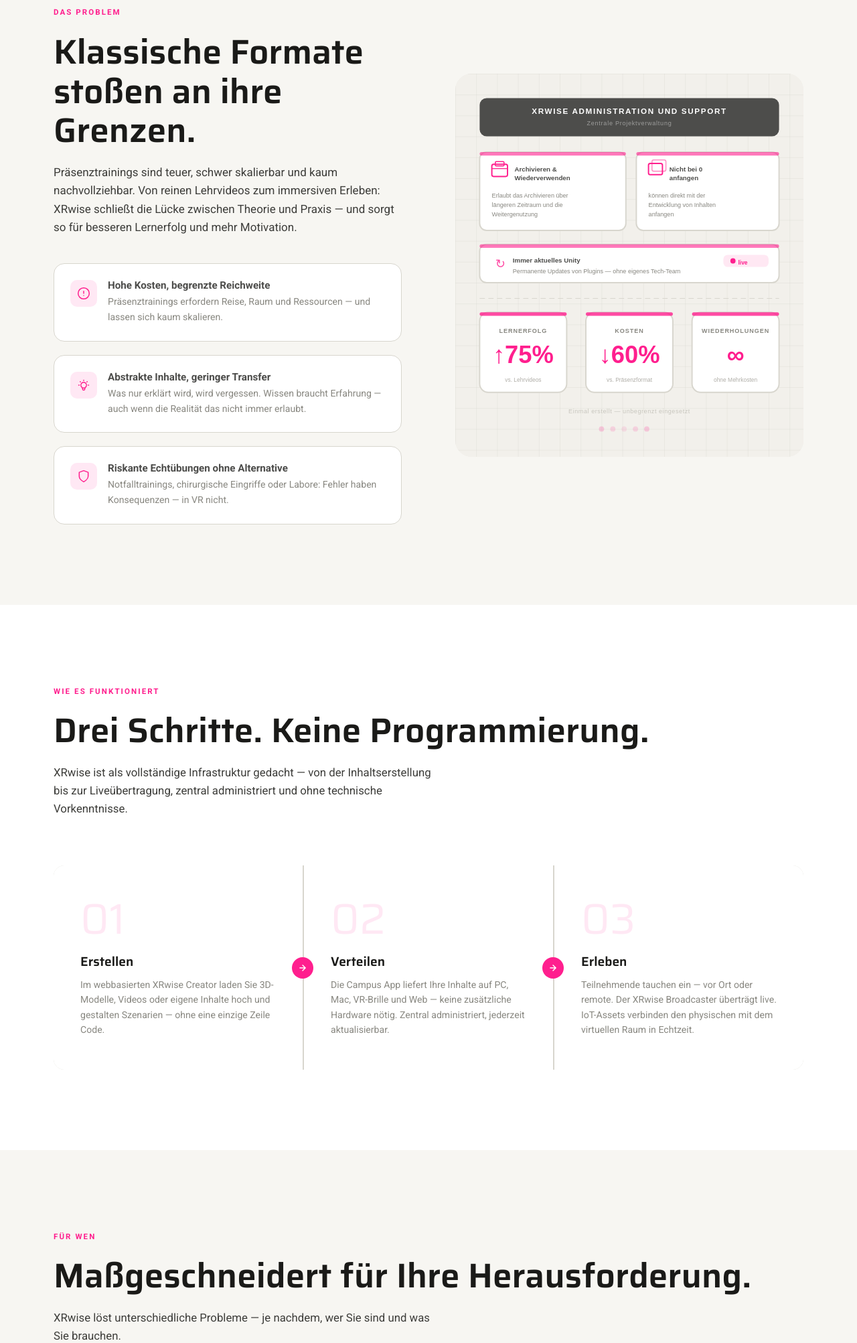
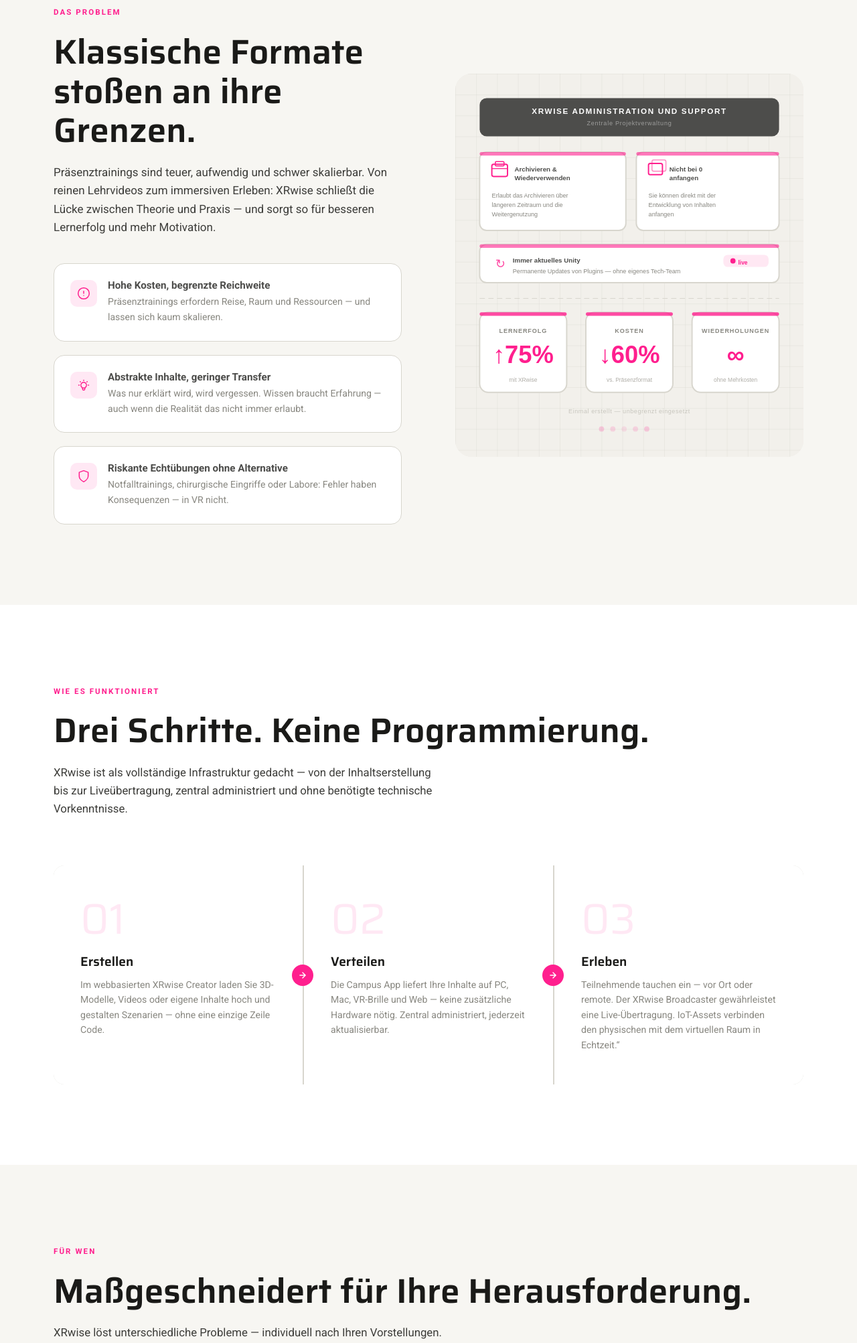
Before and after one commit to louziferr/xrwise-website, a Flask app: page / in a window 1280 px wide. Shown: the part 1304-3309 px from the top of the page at 67% size. Run offline with Flask 3, Linux system fonts and the light colour scheme.

Commit message:
adjust text

```diff
--- a/templates/xrwise_landingpage.html
+++ b/templates/xrwise_landingpage.html
@@ -58,7 +58,7 @@
       <div>
         <span class="overline">Das Problem</span>
         <h2 style="margin: 12px 0 20px;">Klassische Formate stoßen an ihre Grenzen.</h2>
-        <p>Präsenztrainings sind teuer, schwer skalierbar und kaum nachvollziehbar. Von reinen Lehrvideos zum
+        <p>Präsenztrainings sind teuer, aufwendig und schwer skalierbar. Von reinen Lehrvideos zum
           immersiven Erleben: XRwise schließt die Lücke zwischen Theorie und Praxis — und sorgt so für besseren
           Lernerfolg und mehr Motivation.</p>
         <div class="problem-list">
@@ -115,7 +115,7 @@
       <span class="overline">Wie es funktioniert</span>
       <h2>Drei Schritte. Keine Programmierung.</h2>
       <p>XRwise ist als vollständige Infrastruktur gedacht — von der Inhaltserstellung bis zur Liveübertragung,
-        zentral administriert und ohne technische Vorkenntnisse.</p>
+        zentral administriert und ohne benötigte technische Vorkenntnisse.</p>
     </div>
     <div class="platform-steps">
       <div class="platform-step">
@@ -143,8 +143,8 @@
       <div class="platform-step">
         <div class="step-num">03</div>
         <h3>Erleben</h3>
-        <p>Teilnehmende tauchen ein — vor Ort oder remote. Der XRwise Broadcaster überträgt live. IoT-Assets verbinden
-          den physischen mit dem virtuellen Raum in Echtzeit.</p>
+        <p>Teilnehmende tauchen ein — vor Ort oder remote. Der XRwise Broadcaster gewährleistet eine Live-Übertragung.
+          IoT-Assets verbinden den physischen mit dem virtuellen Raum in Echtzeit.“</p>
       </div>
     </div>
   </div>
@@ -156,7 +156,7 @@
     <div class="section-header">
       <span class="overline">Für wen</span>
       <h2>Maßgeschneidert für Ihre Herausforderung.</h2>
-      <p>XRwise löst unterschiedliche Probleme — je nachdem, wer Sie sind und was Sie brauchen.</p>
+      <p>XRwise löst unterschiedliche Probleme — individuell nach Ihren Vorstellungen.</p>
     </div>
 
     <div class="zg-tabs">
@@ -175,7 +175,8 @@
         <div class="problem-box">
           <span class="overline">Ihr Problem</span>
           <p>Mitarbeitende müssen komplexe Abläufe trainieren — von Notfallevakuierungen über Maschinenhandling bis zu
-            Compliance-Szenarien. Echtübungen sind riskant, Seminare vergessen. Der Transfer in die Praxis scheitert.
+            Compliance-Szenarien. Echtübungen sind riskant. Mit Seminaren prägen sich nicht so viele Informationen ein.
+            Die Anwendung in der Praxis scheitert.
           </p>
         </div>
         <div class="benefit-list">
@@ -190,7 +191,7 @@
             <div>
               <strong>Skalierbar & standortunabhängig</strong>
               <p>Dieselbe Qualität, ob 5 oder 500 Mitarbeitende, ob Hamburg oder München — kein Reiseaufwand, keine
-                Raummiete.</p>
+                Raummiete. Herausragende Qualität.</p>
             </div>
           </div>
           <div class="benefit-item">
@@ -253,7 +254,8 @@
       <div class="zg-content">
         <span class="overline">Hochschulen</span>
         <h2>Eine Lernmethode, die Studierende wirklich erreicht.</h2>
-        <p class="lead">Hochschullehre steht unter Druck: Mehr Studierende, komplexere Inhalte, weniger Zeit. Frontale
+        <p class="lead">Die Hochschullehre steht unter Druck: Mehr Studierende, komplexere Inhalte, weniger Zeit.
+          Frontale
           Wissensvermittlung greift zu kurz — gerade bei praxisnahen Fächern.</p>
         <div class="problem-box">
           <span class="overline">Ihr Problem</span>
@@ -341,7 +343,7 @@
         <div class="problem-box">
           <span class="overline">Ihr Problem</span>
           <p>Wie zeigen Sie etwas, das nicht mehr existiert — oder noch gar nicht? Wie erreichen Sie Zielgruppen, die
-            nicht kommen können? Wie machen Sie komplexe Themen erfahrbar statt nur erklärbar?</p>
+            nicht vor Ort erscheinen können? Wie machen Sie komplexe Themen erfahrbar statt nur erklärbar?</p>
         </div>
         <div class="benefit-list">
           <div class="benefit-item">
@@ -490,7 +492,7 @@
         </svg>
         <span class="sc-tag hochschule">Hochschule</span>
         <h4>Fluss-Habitat Simulation</h4>
-        <p>VR-Darstellung ökologischer Veränderungen durch Licht oder Nitrat-Zugabe</p>
+        <p>VR-Darstellung ökologischer Veränderungen eines Fluss-Habitats durch Licht oder Nitrat-Zugabe</p>
       </div>
 
       <div class="scenario-card">
@@ -508,7 +510,7 @@
         </svg>
         <span class="sc-tag unternehmen">Unternehmen</span>
         <h4>Architektur-Begehung</h4>
-        <p>Architekten begehen 3D-Entwürfe mit Bauherren — ohne Programmierung</p>
+        <p>Architekt:innen begehen ihre 3D-Entwürfe mit den Auftraggebenden — ohne Programmierung</p>
       </div>
 
       <div class="scenario-card">
@@ -527,7 +529,7 @@
           <circle fill="#4D4D4B" cx="28" cy="14" r="2.5" />
           <circle fill="#4D4D4B" cx="36" cy="20" r="2.5" />
         </svg>
-        <span class="sc-tag unternehmen">Unternehmen</span>
+        <span class="sc-tag einrichtung">Öffentlich</span>
         <h4>Evakuierungsübung</h4>
         <p>Notfallszenarien sicher und wiederholbar im virtuellen Raum trainieren</p>
       </div>
@@ -553,7 +555,8 @@
         </svg>
         <span class="sc-tag einrichtung">Öffentlich</span>
         <h4>Theater-Training</h4>
-        <p>Immersive Entscheidungstrainings unter Zeitdruck für Bühnentechnik</p>
+        <p>Immersive Trainingsszenarien für Situationen mit technischen Problemen oder schnellen Notentscheidungen unter
+          Zeitdruck</p>
       </div>
 
       <div class="scenario-card">
@@ -574,7 +577,7 @@
           <line stroke="#4D4D4B" stroke-width="1" x1="16" y1="42" x2="16" y2="46" />
         </svg>
         <span class="sc-tag unternehmen">Unternehmen</span>
-        <h4>Innendesign-Test</h4>
+        <h4>Innendesign-Simulationen</h4>
         <p>Entwürfe im virtuellen Raum testen, bevor Entscheidungen getroffen werden</p>
       </div>
 
@@ -601,7 +604,7 @@
           <path stroke="#FF1F8E" stroke-width="1.4" fill="none" d="M12 40 L12 34 M12 40 L18 40" />
           <path stroke="#FF1F8E" stroke-width="1.4" fill="none" d="M40 40 L40 34 M40 40 L34 40" />
         </svg>
-        <span class="sc-tag hochschule">Hochschule</span>
+        <span class="sc-tag einrichtung">Öffentlich</span>
         <h4>Cultural Heritage</h4>
         <p>Historische Orte und Stätten werden digital wiedererweckt und erlebbar</p>
       </div>
@@ -794,8 +797,6 @@
     <div class="section-header">
       <span class="overline">Standorte</span>
       <h2>Vor Ort. In ganz Deutschland.</h2>
-      <p>XRwise ist an drei Standorten vertreten — für persönliche Beratung, Demonstrations-Sessions und gemeinsame
-        Projektentwicklung.</p>
     </div>
     <div class="locations-grid">
       <!-- BERLIN -->
```
Also changed, not shown: templates/xrwise_team.html (+9 -9 lines), static/admin.svg.
